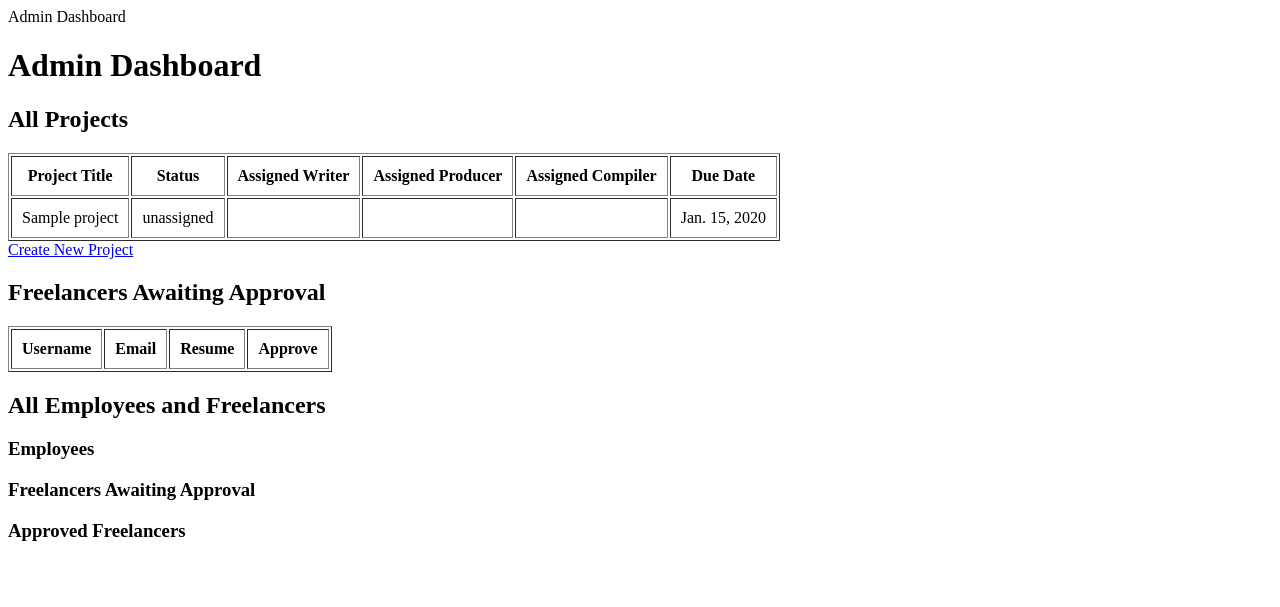
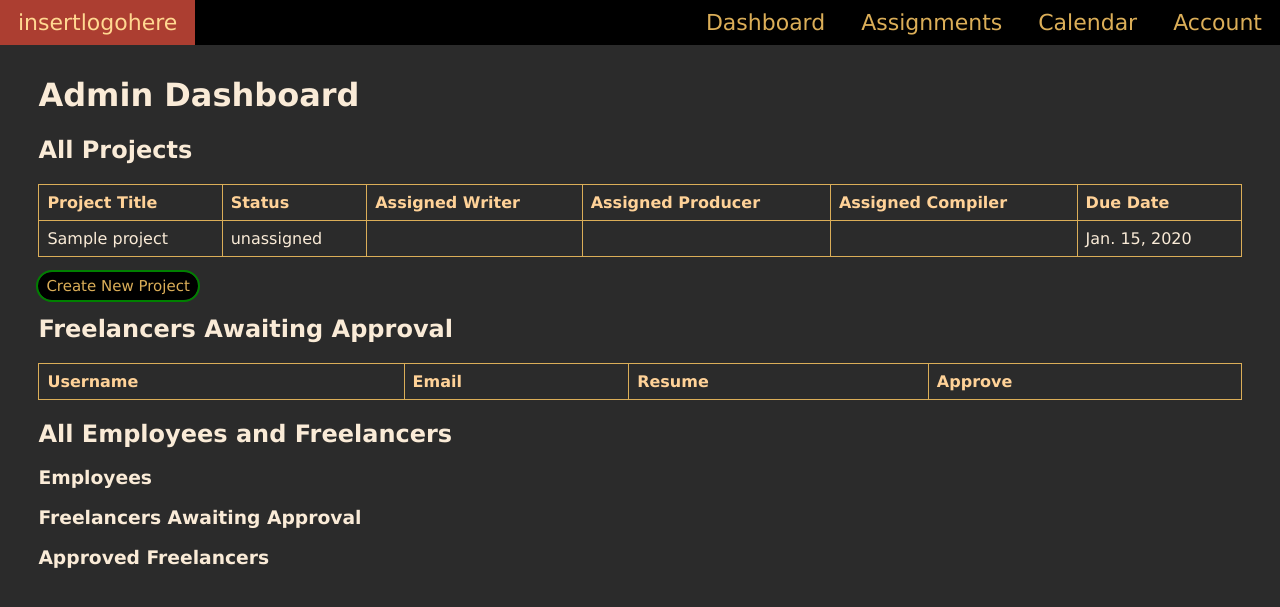
Before and after one commit to SpandanMukherjee/XYZMedia, a Django app: page / in a window 1280 px wide. Shown: the top 607 px of the page. Run offline with Django 5.2, Linux system fonts and the light colour scheme; a user stored in the database is signed in; tables that the repository leaves empty hold one stand-in row (values such as "Sample post"); lists and menus that the app fills with data are empty.

Commit message:
Template changes 1

```diff
--- a/XYZMedia/XYZMedia/settings.py
+++ b/XYZMedia/XYZMedia/settings.py
@@ -132,7 +132,7 @@ MEDIA_URL = '/media/'
 MEDIA_ROOT = BASE_DIR / 'media'
 
 LOGIN_URL = '/accounts/auth/login/'
-LOGIN_REDIRECT_URL = '/dashboard/'
+LOGIN_REDIRECT_URL = '/'
 
 
 # Default primary key field type
--- a/XYZMedia/main/templates/main/admin_dashboard.html
+++ b/XYZMedia/main/templates/main/admin_dashboard.html
@@ -1,6 +1,53 @@
-<!DOCTYPE html>
+{% extends 'base.html' %}
 
 {% block title %} Admin Dashboard {% endblock %}
+
+{% block head %}
+<style>
+    .mainbody {
+        padding: 10px 3%;
+    }
+
+    table {
+        border-collapse: collapse;
+        width: 100%;
+    }
+
+    td, th {
+        border: 1px solid #DBAE58;
+        text-align: left;
+        padding: 8px;
+        color: antiquewhite;
+    }
+
+    th {
+        color: rgb(255, 210, 152);
+    }
+
+    h1, h2, h3, ul {
+        color: antiquewhite;
+    }
+
+    .new_project, .resume, .approve {
+        padding: 5px 8px;
+        text-decoration: none;
+        background-color: black;
+        color: #DBAE58;
+        text-align: center;
+        transition: all 0.3s;
+        outline: 2px solid green;
+        font-size: 15px;
+        border-radius: 5rem;
+    }
+
+    .new_project:hover, .resume:hover, .approve:hover {
+        background-color: #AC3E31;
+        color: #ffd891;
+        cursor: pointer;
+    }
+
+</style>
+{% endblock %}
 
 {% block mainbody %}
 <h1>Admin Dashboard</h1>
@@ -54,9 +101,9 @@
         {% endfor %}
     </tbody>
 </table>
-
+<br>
 <!-- Button to Create a New Project -->
-<a href="{% url 'projects:create_project' %}" class="btn">Create New Project</a>
+<a href="{% url 'projects:create_project' %}" class="new_project">Create New Project</a>
 
 <!-- Section 2: Freelancer Approval -->
 <h2>Freelancers Awaiting Approval</h2>
@@ -76,7 +123,7 @@
             <td>{{ profile.user.email }}</td>
             <td>
                 {% if profile.resume %}
-                    <a href="{{ profile.resume.url }}" target="_blank">View Resume</a>
+                    <a href="{{ profile.resume.url }}" target="_blank" class="resume">View Resume</a>
                 {% else %}
                     No Resume Uploaded
                 {% endif %}
@@ -84,7 +131,7 @@
             <td>
                 <form method="POST" action="{% url 'users:approve_freelancer' profile.id %}">
                     {% csrf_token %}
-                    <button type="submit">Approve</button>
+                    <button type="submit" class="approve">Approve</button>
                 </form>
             </td>
         </tr>
--- a/XYZMedia/templates/base.html
+++ b/XYZMedia/templates/base.html
@@ -16,7 +16,7 @@
             body {
                 padding: 0;
                 margin: 0;
-                background-color: rgb(3, 9, 41);
+                background-color: #2b2b2b;
             }
 
             nav {
@@ -24,7 +24,7 @@
             }
 
             .navleft, .navright, nav {
-                background-color: black;
+                background-color: #000000;
                 display: flex;
             }
 
@@ -32,13 +32,13 @@
                 text-decoration: none;
                 font-size: 22px;
                 padding: 10px 18px;
-                color: antiquewhite;
+                color: #DBAE58;
                 transition: all 0.3s;
             }
 
             .navleft a:hover, .navright a:hover {
-                background-color: rgb(68, 45, 45);
-                color: aquamarine;
+                background-color: #AC3E31;
+                color: #ffd891;
             }
 
 
```
